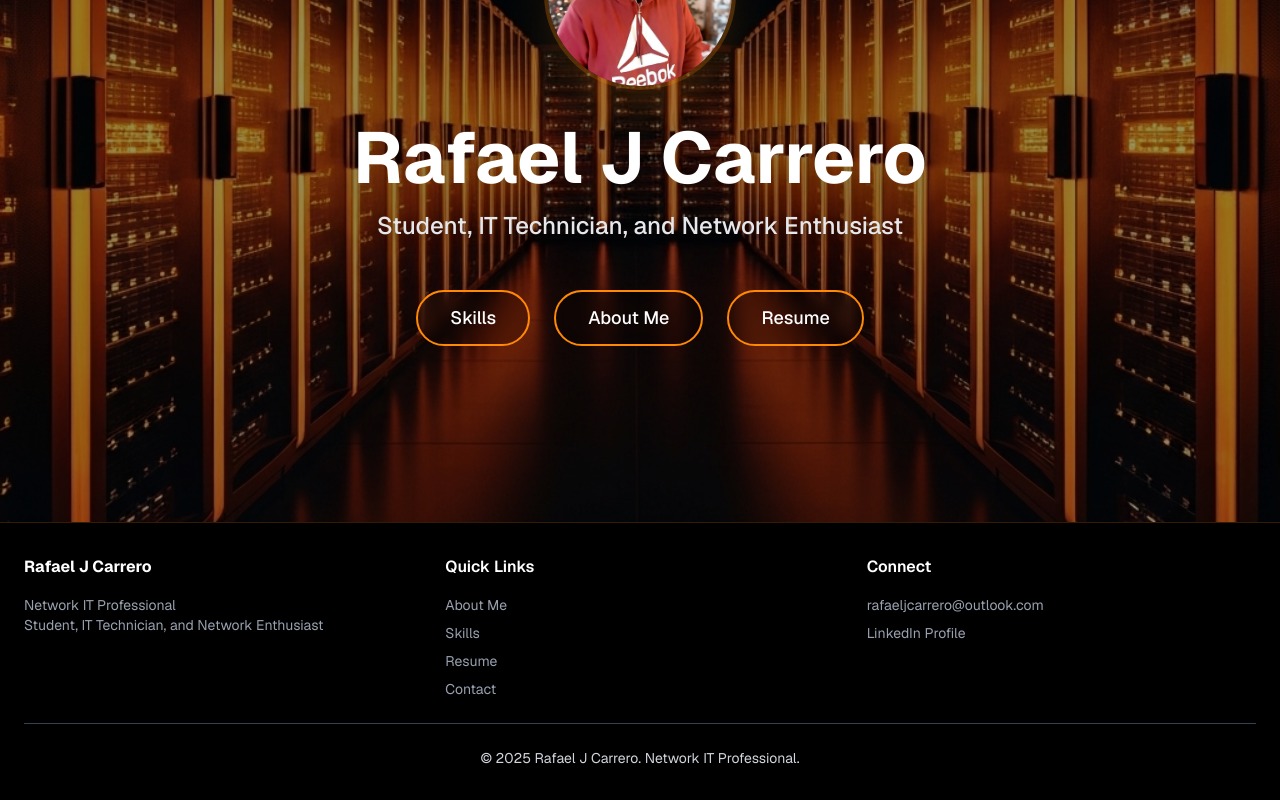
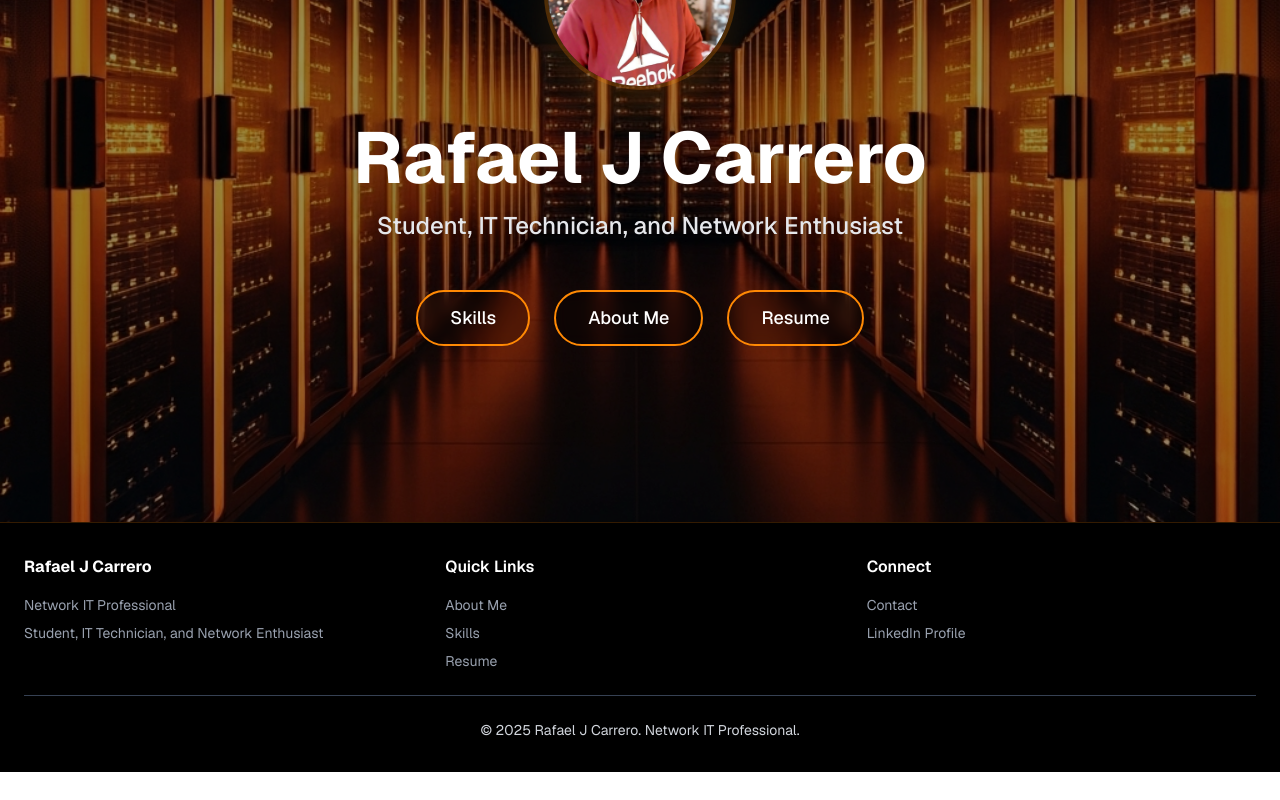
Before and after one commit to RJCarrero/Portfolio, a Next.js app: page / in a window 1280 px wide. Shown: the part 358-1158 px from the top of the page. After the commit the page ends 1130 px from the top, so only its background shows below. Built offline with nearby package versions, Linux system fonts and the light colour scheme.

Commit message:
footer change

```diff
--- a/components/footer.tsx
+++ b/components/footer.tsx
@@ -7,10 +7,12 @@ export function Footer() {
         <div className="grid md:grid-cols-3 gap-8 mb-6">
           <div>
             <h3 className="text-white font-bold mb-4">Rafael J Carrero</h3>
+          <div className="flex flex-col gap-2">
             <p className="text-gray-400 text-sm">Network IT Professional</p>
             <p className="text-gray-400 text-sm">Student, IT Technician, and Network Enthusiast</p>
           </div>
-
+        </div>
+        {/* line 10 <div> corresponse to line 14 </div> */}
           <div>
             <h3 className="text-white font-semibold mb-4">Quick Links</h3>
             <div className="flex flex-col gap-2">
@@ -23,9 +25,7 @@ export function Footer() {
               <Link href="/resume" className="text-gray-400 hover:text-orange-400 transition-colors text-sm">
                 Resume
               </Link>
-              <Link href="/contact" className="text-gray-400 hover:text-orange-400 transition-colors text-sm">
-                Contact
-              </Link>
+
             </div>
           </div>
 
@@ -33,7 +33,7 @@ export function Footer() {
             <h3 className="text-white font-semibold mb-4">Connect</h3>
             <div className="flex flex-col gap-2">
               <Link href="/contact" className="text-gray-400 hover:text-orange-400 transition-colors text-sm">
-                rafaeljcarrero@outlook.com
+                Contact
               </Link>
               <a
                 href="https://www.linkedin.com/in/rafael-carrero-9749a0348"
```
